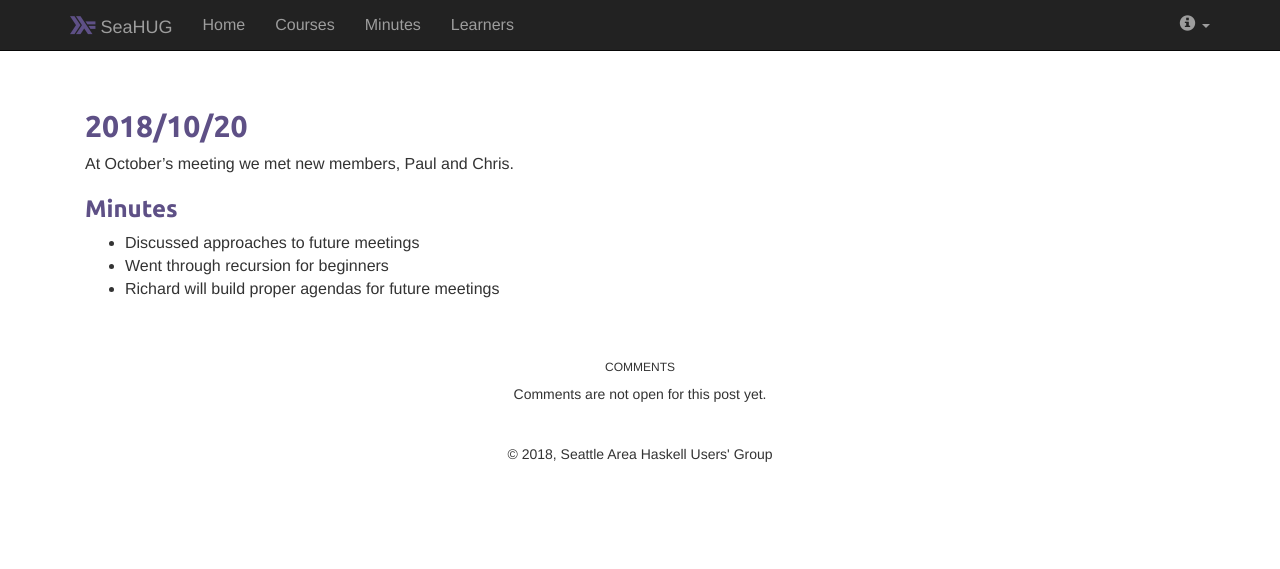
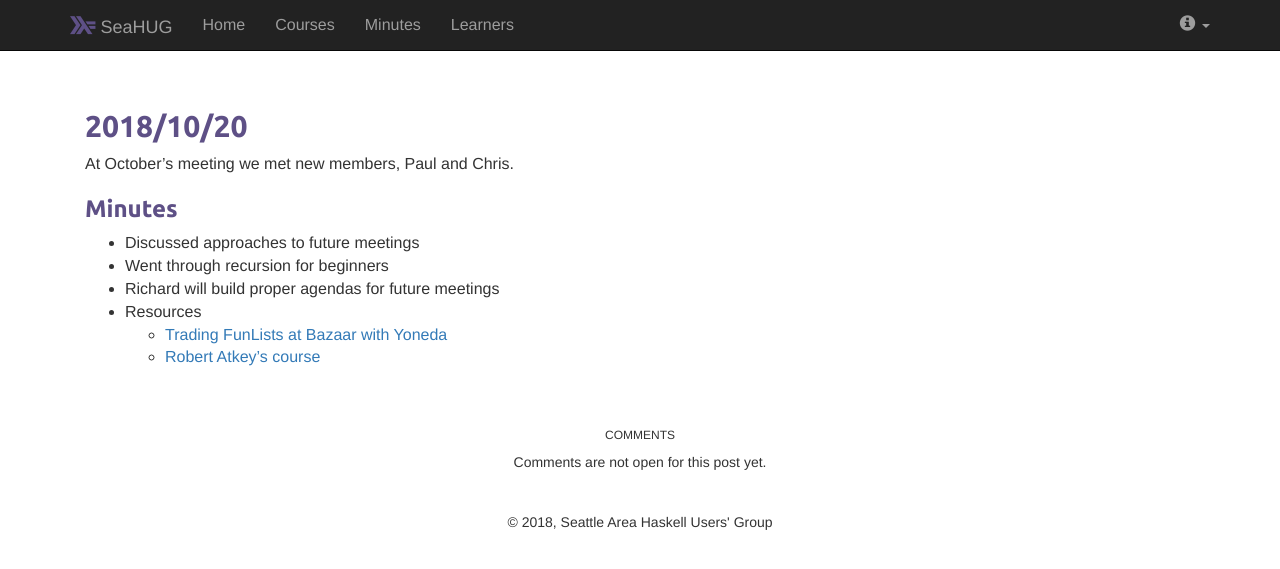
Before and after one commit to seahug/seahug.github.io, a Jekyll site: the page built from _posts/2018-10-20-minutes.md, in a window 1280 px wide. Shown: the top 569 px of the page. Built offline with Jekyll 4.4.1, drawn with Linux system fonts in a browser that asks for light colours; nearby versions of some CDN libraries.

Commit message:
Resources

```diff
--- a/_posts/2018-10-20-minutes.md
+++ b/_posts/2018-10-20-minutes.md
@@ -14,3 +14,9 @@ At October's meeting we met new members, Paul and Chris.
 * Discussed approaches to future meetings
 * Went through recursion for beginners
 * Richard will build proper agendas for future meetings
+* Resources
+    * [Trading FunLists at Bazaar with Yoneda][trading-funlists]
+    * [Robert Atkey's course][bob-atkey]
+
+[bob-atkey]: https://github.com/bobatkey/CS316-18
+[trading-funlists]: https://bartoszmilewski.com/2018/10/12/trading-funlists-at-a-bazaar-with-yoneda/
```
